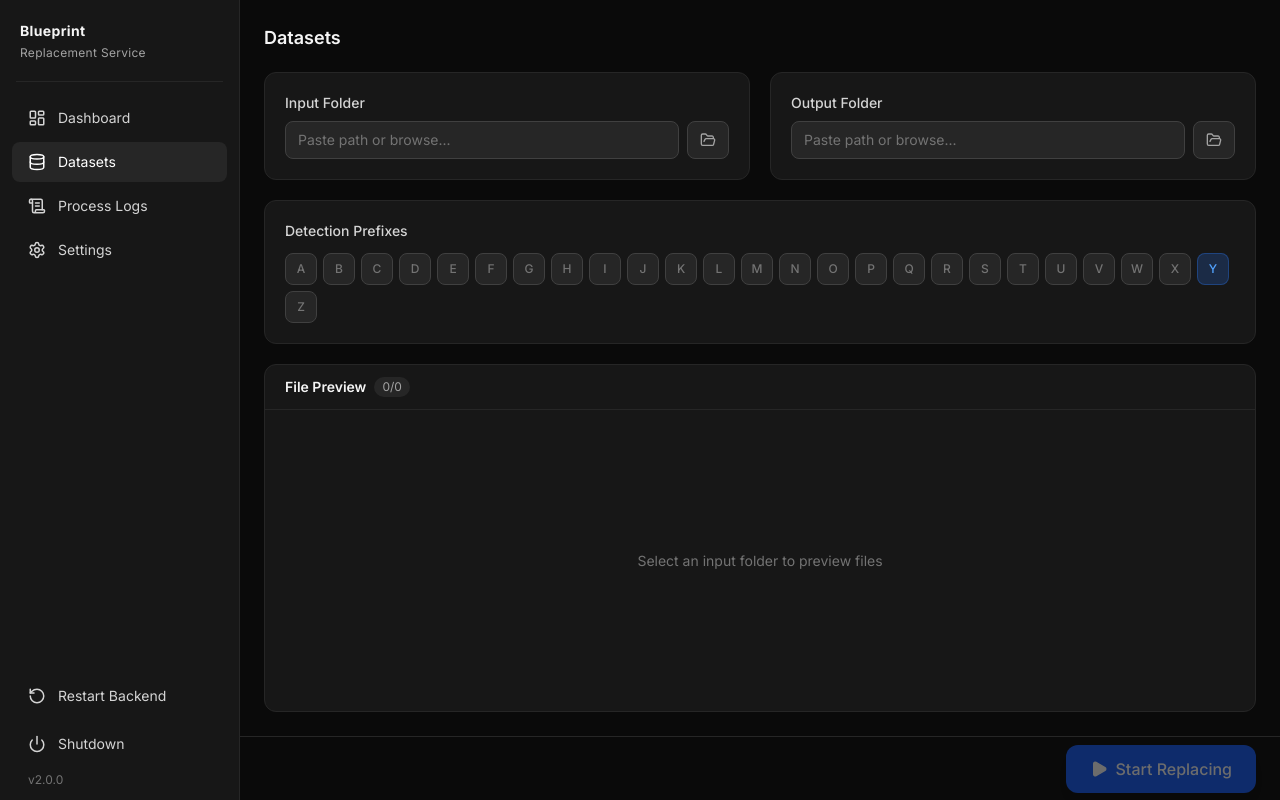
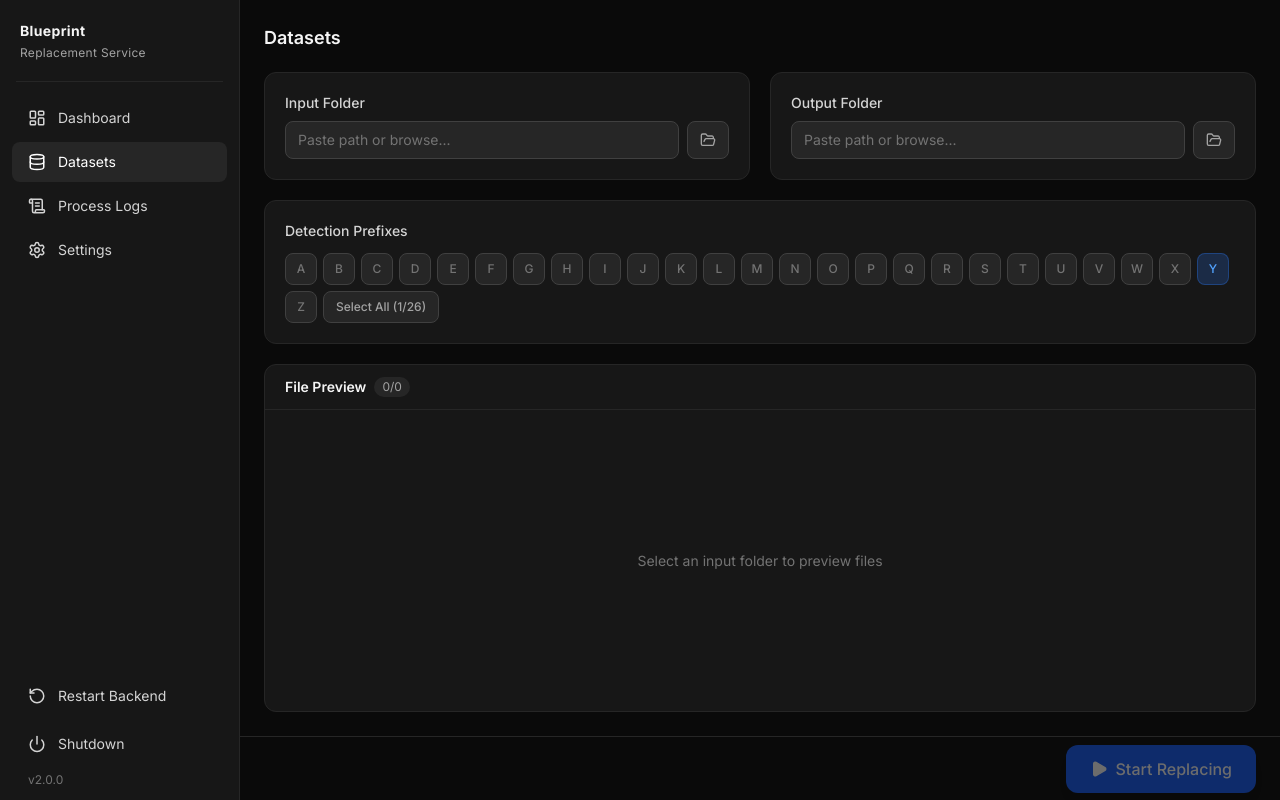
Before and after one commit to bradyhuang1116-cmyk/M-Replacement-Project, a Next.js app in the folder dashboard/: page /datasets in a window 1280 px wide. Built offline with nearby package versions, Linux system fonts and the light colour scheme.

Commit message:
Datasets列表添加匹配前缀标全选按钮

```diff
--- a/dashboard/src/app/datasets/page.tsx
+++ b/dashboard/src/app/datasets/page.tsx
@@ -104,6 +104,22 @@ export default function DatasetsPage() {
     );
   };
 
+  const allPrefixesSelected = selectedPrefixes.length === PREFIXES.length;
+
+  const toggleAllPrefixes = () => {
+    if (allPrefixesSelected) {
+      setSelectedPrefixes([]);
+    } else {
+      setSelectedPrefixes([...PREFIXES]);
+    }
+  };
+
+  const prefixToggleLabel = allPrefixesSelected
+    ? "Deselect All"
+    : selectedPrefixes.length === 0
+      ? "Select All"
+      : `Select All (${selectedPrefixes.length}/${PREFIXES.length})`;
+
   function formatSize(bytes: number): string {
     if (bytes < 1024) return `${bytes} B`;
     if (bytes < 1024 * 1024) return `${(bytes / 1024).toFixed(0)} KB`;
@@ -194,7 +210,7 @@ export default function DatasetsPage() {
             <label className="text-sm font-medium text-[rgb(212,212,212)] mb-3 block">
               Detection Prefixes
             </label>
-            <div className="flex flex-wrap gap-1.5">
+            <div className="flex flex-wrap items-center gap-1.5">
               {PREFIXES.map((p) => (
                 <button
                   key={p}
@@ -208,6 +224,16 @@ export default function DatasetsPage() {
                   {p}
                 </button>
               ))}
+              <button
+                onClick={toggleAllPrefixes}
+                className={`h-8 px-3 rounded-lg text-xs font-medium transition-colors ${
+                  allPrefixesSelected
+                    ? "bg-blue-500/20 text-blue-400 border border-blue-500/30"
+                    : "bg-[rgb(38,38,38)] text-[rgb(163,163,163)] border border-[rgb(64,64,64)] hover:bg-[rgb(48,48,48)]"
+                }`}
+              >
+                {prefixToggleLabel}
+              </button>
             </div>
           </div>
 
```
